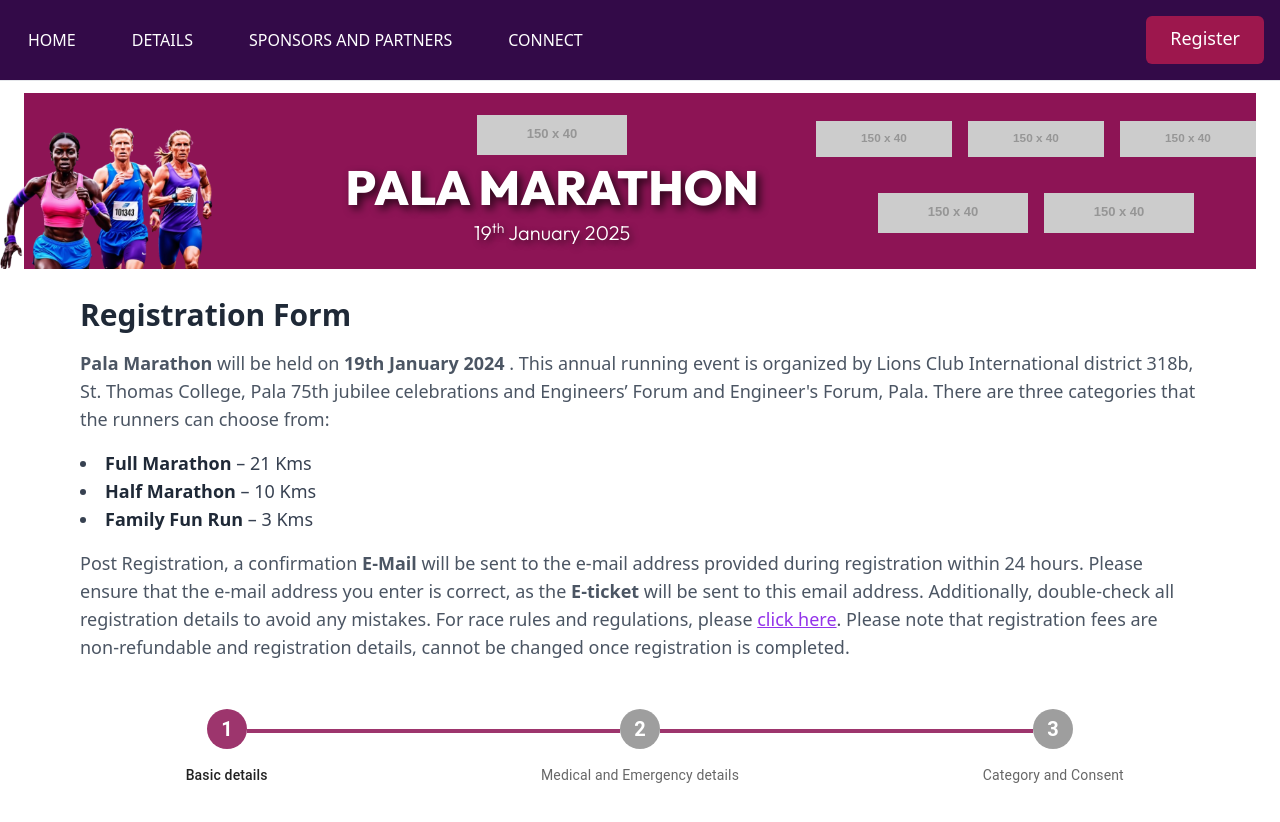
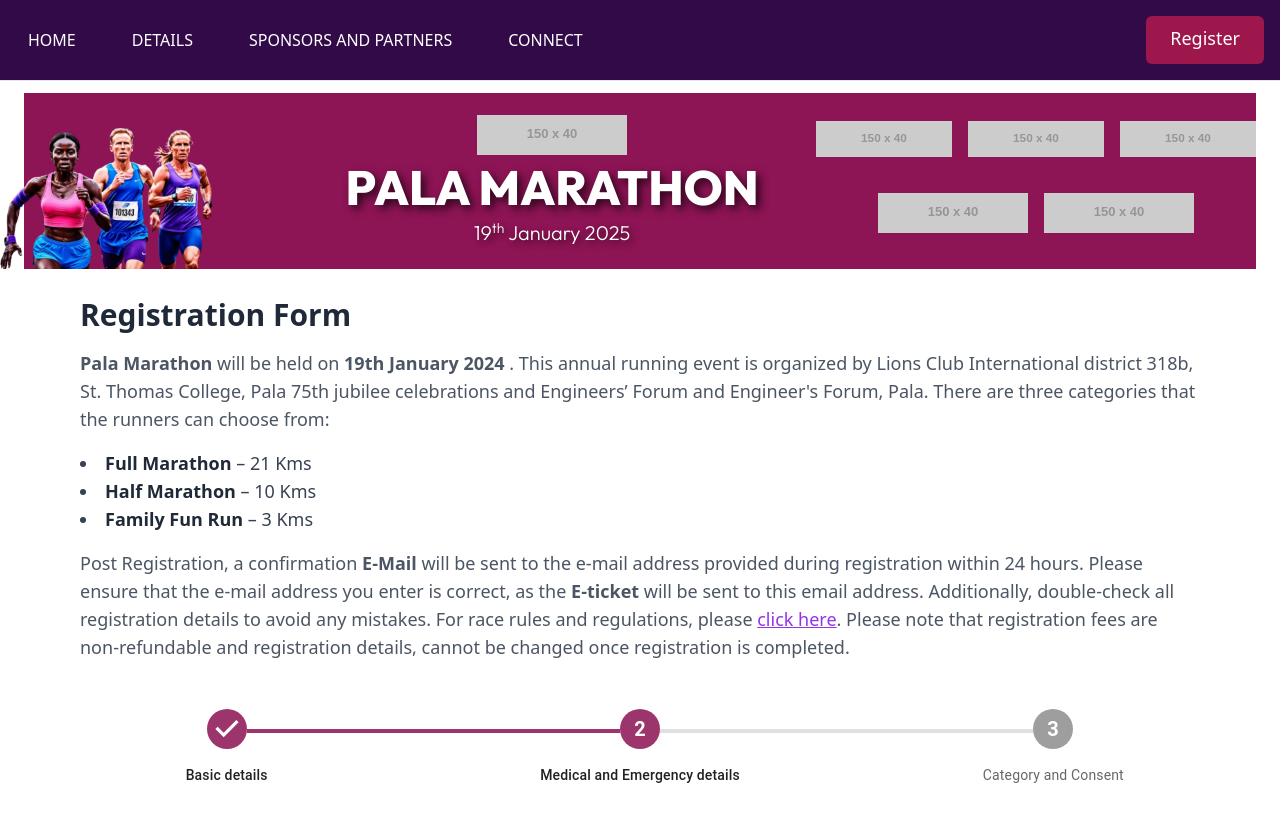
Before and after one commit to tomsabu444/Pala-Marathon-Website, a React (Vite) app in the folder client/: page /register in a window 1280 px wide. Shown: the top 822 px of the page. Built offline with nearby package versions, Linux system fonts and the light colour scheme.

Commit message:
Update active step in RegistrationForm and enhance step connector styles for better visibility fixed the active bug

```diff
--- a/client/src/components/RegistrationForm.jsx
+++ b/client/src/components/RegistrationForm.jsx
@@ -11,16 +11,22 @@ function RegistrationForm() {
   return (
     <div className="py-7 mx-auto">
       <Stepper
-        activeStep={0}
+        activeStep={1}
         alternativeLabel
         sx={{
           padding: "20px",
           justifyContent: "center",
           width: "100%",
           "& .MuiStepConnector-root": {
-
-            ".MuiStepConnector-line": {
-              borderColor: "#9D356D",
+            "&.Mui-active, &.Mui-completed": {
+              "& .MuiStepConnector-line": {
+                borderColor: "#9D356D",
+                marginTop: ".5rem",
+                borderWidth: "2px",
+              },
+            },
+            "& .MuiStepConnector-line": {
+              borderColor: "#E0E0E0", // Grey color for inactive lines
               marginTop: ".5rem",
               borderWidth: "2px",
             },
@@ -33,7 +39,6 @@ function RegistrationForm() {
             sx={{
               "& .MuiStepIcon-root": {
                 fontSize: "2.5rem",
-
                 "&.Mui-active": {
                   color: "#9D356D",
                 },
@@ -50,7 +55,7 @@ function RegistrationForm() {
                 whiteSpace: "normal",
                 overflowWrap: "break-word",
                 textAlign: "center",
-                color: index === 0 ? "#8484ac" : "grey", // Active label in blue, others grey
+                color: index === 0 ? "#8484ac" : "grey",
               }}
             >
               {label}
```
